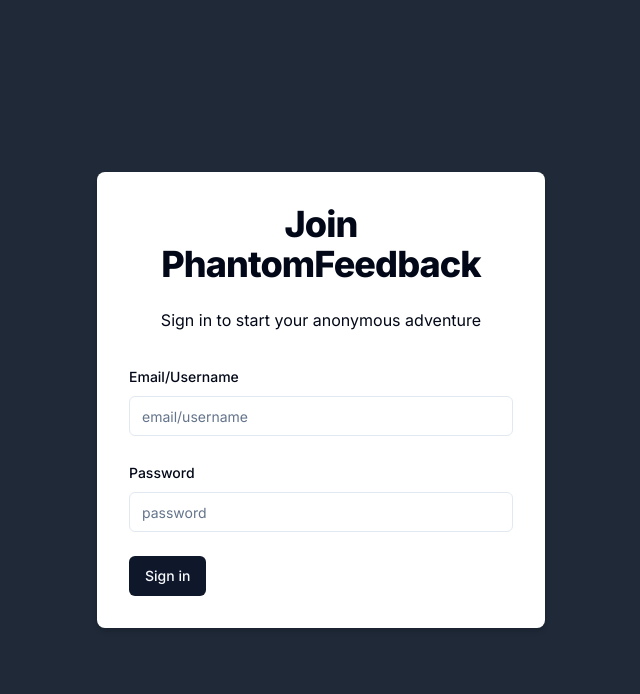
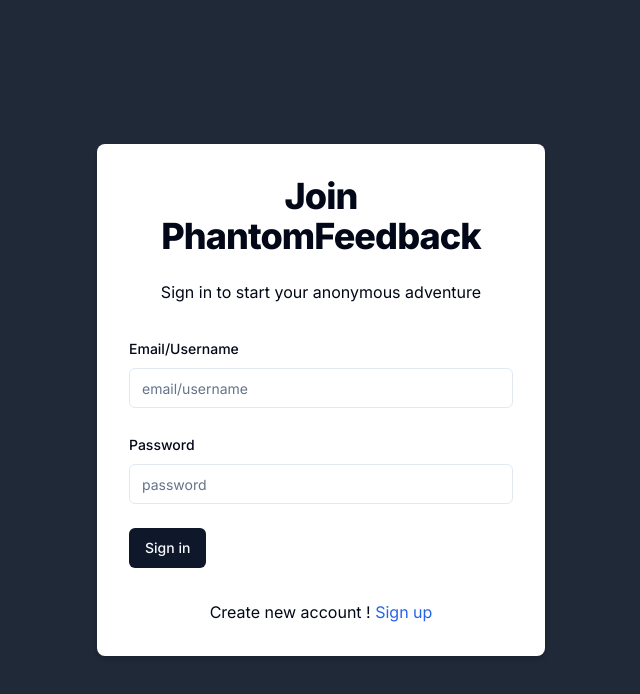
Before and after one commit to kisnagoyal/PhantomFeedback, a Next.js app: page /sign-in in a window 1280 px wide. Shown: the top 694 px of the page, without its empty margins (319-959 px from the left). Built offline with nearby package versions, Linux system fonts and the light colour scheme.

Commit message:
sign in bugs fixed

```diff
--- a/src/app/(auth)/sign-in/page.tsx
+++ b/src/app/(auth)/sign-in/page.tsx
@@ -123,6 +123,15 @@
                         </Button>
                     </form>
                 </Form>
+                <div className="text-center mt-4">
+                    <p>
+                        Create new account !{' '}
+                        <Link href="/sign-up" className="text-blue-600 hover:text-blue-800">
+                            Sign up
+                        </Link>
+                    </p>
+                </div>
+
 
             </div>
         </div>
```
